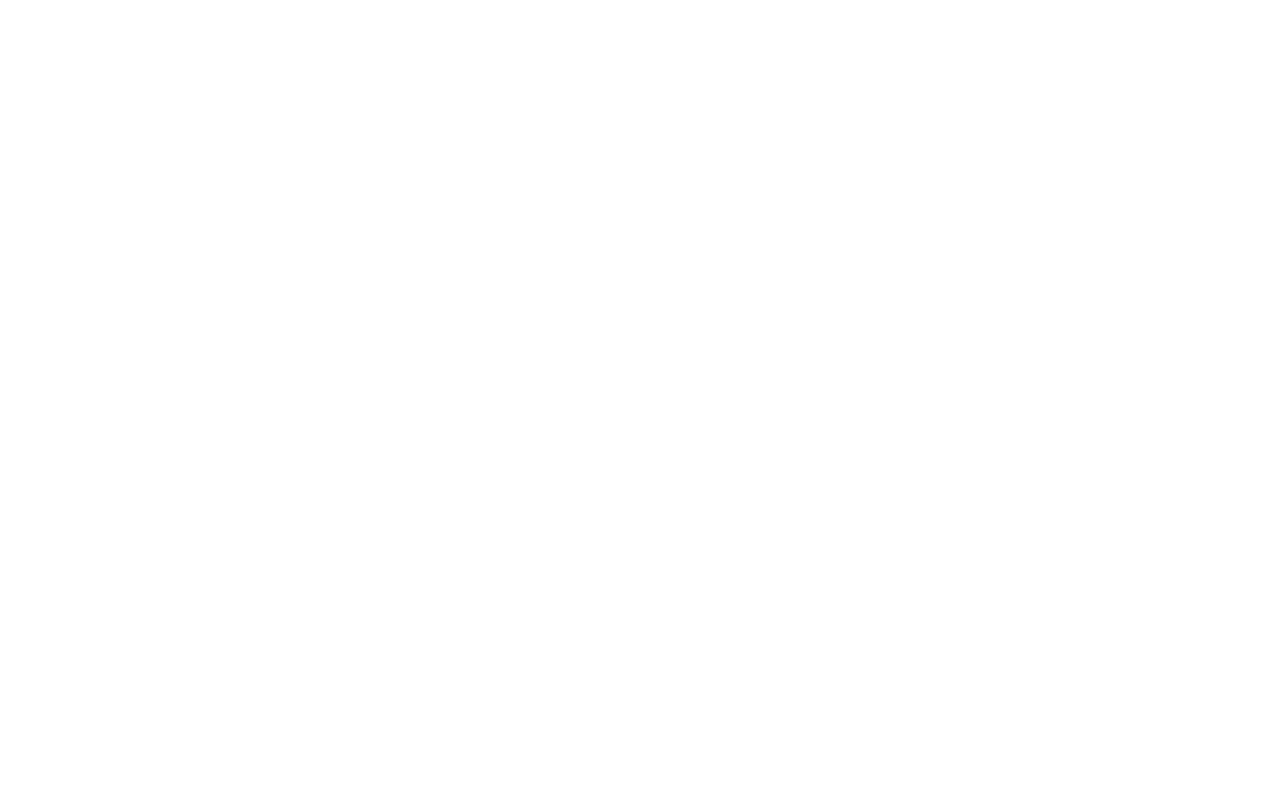
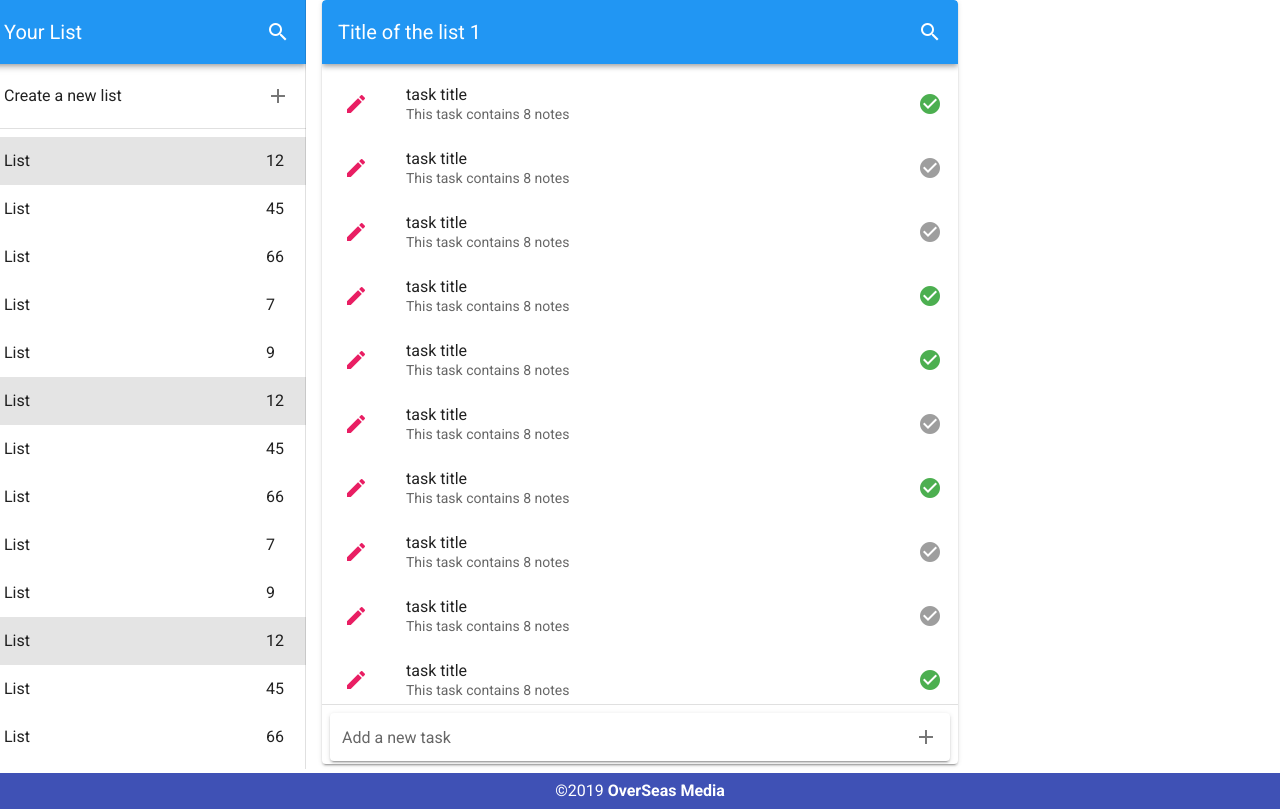
Before and after one commit to itsmartashub/todoapp-overseas-media, a Vue app: page /list/1 in a window 1280 px wide. Built offline with nearby package versions, Linux system fonts and the light colour scheme.

Commit message:
Routes setovane

```diff
--- a/src/components/Auth/Login.vue
+++ b/src/components/Auth/Login.vue
@@ -22,7 +22,7 @@
 								Sign up
 							</v-btn>
 							<v-spacer></v-spacer>
-							<v-btn rounded color="primary" dark>
+							<v-btn rounded color="primary" dark @click.prevent="login()">
 								Login
 								<v-icon>mdi-chevron-right</v-icon>
 							</v-btn>
@@ -36,7 +36,13 @@
 
 <script>
 export default {
-	name: "login"
+	name: "login",
+
+	methods: {
+		login() {
+			this.$router.push('/')
+		}
+	}
 }
 </script>
 
--- a/src/components/Auth/Signup.vue
+++ b/src/components/Auth/Signup.vue
@@ -66,9 +66,9 @@
 										Login
 									</v-btn>
 									<v-spacer></v-spacer>
-									<v-btn rounded color="success">
+									<v-btn rounded color="success" @click.prevent="register()">
 										Register
-										<v-icon>chevron-right</v-icon>
+										<v-icon>mdi-chevron-right</v-icon>
 									</v-btn>
 								</v-card-actions>
 							</v-form>
@@ -96,9 +96,14 @@ export default {
 	}),
 
 	methods: {
+
 		valid() {
 			return this.password === this.confirm_password
-		}
+		},
+
+		register() {
+			this.$router.push('/login')
+		},
 	}
 }
 </script>
--- a/src/components/Lists.vue
+++ b/src/components/Lists.vue
@@ -28,7 +28,11 @@
 		<v-divider></v-divider>
 
 		<v-list style="height: 80vh; overflow-y: scroll">
-			<v-list-item v-for="(list, key) in lists" v-bind:key="key">
+			<v-list-item
+				v-for="(list, key) in lists"
+				v-bind:key="key"
+				:to="{ name: 'tasks', params: {id: list.id} }"
+			>
 
 				<v-list-item-content>
 					<v-list-item-title>{{ list.title }}</v-list-item-title>
--- a/src/components/Task.vue
+++ b/src/components/Task.vue
@@ -1,7 +1,7 @@
 <template>
 	<v-list-item @click.prevent="toggle(index)">
 		<v-list-item-action>
-			<v-btn icon>
+			<v-btn icon @click.prevent="openModal()">
 				<v-icon color="pink">mdi-pencil</v-icon>
 			</v-btn>
 		</v-list-item-action>
@@ -41,8 +41,15 @@ export default {
 
 	methods: {
 		toggle(i) {
-			console.log(i)
+			console.log('toggle f-on: ' +i)
 			// TODO push the changes to the store
+		},
+
+		openModal() {
+			this.$router.push({
+				name: 'notes',
+				params: { taskID: this.task.id }
+			})
 		}
 	}
 }
--- a/src/components/Tasks.vue
+++ b/src/components/Tasks.vue
@@ -3,9 +3,7 @@
 		<v-card style="height: calc(100vh - 36px); overflow: hidden">
 
 			<v-toolbar color="blue" dark>
-				<v-toolbar-title>
-					Title of the list
-				</v-toolbar-title>
+				<v-toolbar-title>Title of the list {{ listID }} </v-toolbar-title>
 
 				<v-spacer></v-spacer>
 
@@ -36,7 +34,8 @@
 
 		</v-card>
 
-		<NotesModal />
+		<!-- <NotesModal /> -->
+		<router-view :key="$route.fullPath" name="notes" />
 	</div>
 
 </template>
@@ -59,72 +58,78 @@ export default {
 				isComplete: true
 			},
 			{
-				id: 1,
+				id: 2,
 				title: "task title",
 				subtitle: "This task contains 8 notes",
 				isComplete: false
 			},
 			{
-				id: 1,
+				id: 3,
 				title: "task title",
 				subtitle: "This task contains 8 notes",
 				isComplete: false
 			},
 			{
-				id: 1,
+				id: 4,
 				title: "task title",
 				subtitle: "This task contains 8 notes",
 				isComplete: true
 			},
 			{
-				id: 1,
+				id: 5,
 				title: "task title",
 				subtitle: "This task contains 8 notes",
 				isComplete: true
 			},
 			{
-				id: 1,
+				id: 6,
 				title: "task title",
 				subtitle: "This task contains 8 notes",
 				isComplete: false
 			},
 			{
-				id: 1,
+				id: 7,
 				title: "task title",
 				subtitle: "This task contains 8 notes",
 				isComplete: true
 			},
 			{
-				id: 1,
+				id: 8,
 				title: "task title",
 				subtitle: "This task contains 8 notes",
 				isComplete: false
 			},
 			{
-				id: 1,
+				id: 9,
 				title: "task title",
 				subtitle: "This task contains 8 notes",
 				isComplete: false
 			},
 			{
-				id: 1,
+				id: 10,
 				title: "task title",
 				subtitle: "This task contains 8 notes",
 				isComplete: true
 			},
 			{
-				id: 1,
+				id: 11,
 				title: "task title",
 				subtitle: "This task contains 8 notes",
 				isComplete: true
 			},
 			{
-				id: 1,
+				id: 12,
 				title: "task title",
 				subtitle: "This task contains 8 notes",
 				isComplete: false
 			}
 		]
-	})
+	}),
+
+	computed: {
+		listID () { //! it looks like a function but its not!
+			return this.$route.params.id
+		}
+	}
 }
 </script>
--- a/src/components/Todo.vue
+++ b/src/components/Todo.vue
@@ -7,11 +7,15 @@
 				</v-flex>
 
 				<v-flex lg6 pr-2 pl-2>
-					<Tasks />
+					<!-- <Tasks /> -->
+					<!-- Umesto ovog cemo koristiti router-view -->
+					<router-view name="tasks" :key="$route.fullPath"/>
+					<!-- sa name="tasks" govorimo router-view koji komponent da koristi/otvori/naviguje. E sad, prilikom tog klika na odjerenu listu sa taskovima, moze da se desi da se ne desi taj apdejt komponente prilikom konekcije sa serverom preko ajaxa, i zato bi trebalo ovom router-view da sibnemo nesto originalno za key a to je recimo fullPath rute, da bi znao da treba drugu komponent da ucita (tj istu, ali sa drugim podacima, tipa lista sa drugim id-em) -->
 				</v-flex>
 
 				<v-flex lg3 pl-2>
-					<OptionsBar />
+					<!-- a ovaj necemo preko router-viewa vec preko vuexa -->
+					<!-- <OptionsBar /> -->
 				</v-flex>
 
 			</v-layout>
--- a/src/router.js
+++ b/src/router.js
@@ -3,13 +3,37 @@ import Router from 'vue-router'
 
 import Login from './components/Auth/Login'
 import Signup from './components/Auth/Signup'
+import Todo from './components/Todo'
+import Tasks from './components/Tasks'
+import NotesModal from './components/NotesModal'
 
 
 Vue.use(Router)
 
 const routes = [
+	{
+		path: '/',
+		name: 'todo',
+		component: Todo,
+		children: [
+			{
+				path: 'list/:id',
+				name: 'tasks',
+				components: { tasks: Tasks },
+				children: [
+					{
+						path: 'task/:taskID',
+						name: 'notes',
+						components: { notes: NotesModal }
+					}
+				]
+			},
+		]
+	},
+
 	{ path: '/login', name: 'login', component: Login },
-	{ path: '/signup', name: 'signup', component: Signup }
+	{ path: '/signup', name: 'signup', component: Signup },
+
 ]
 
 const router = new Router({
```
